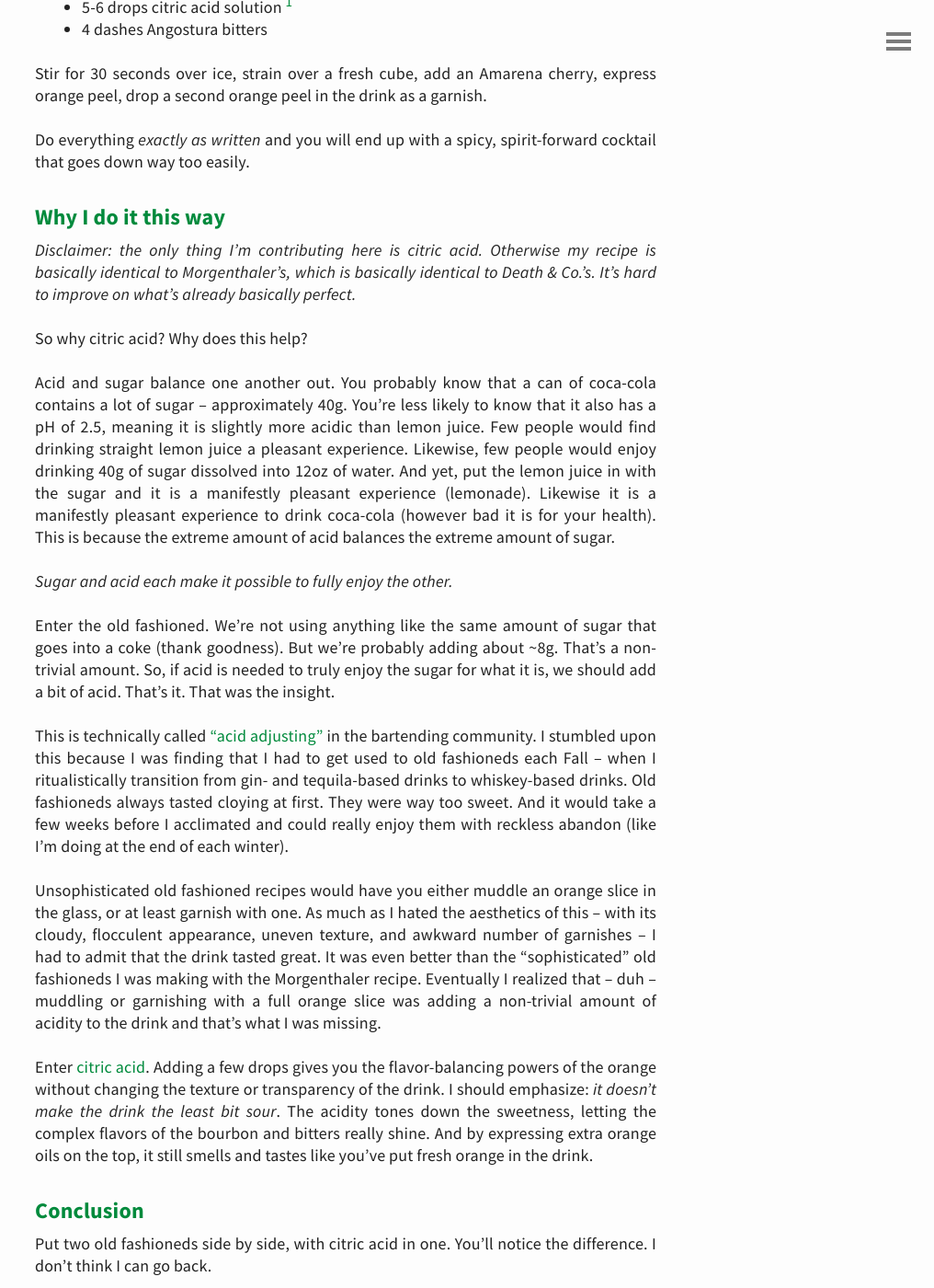
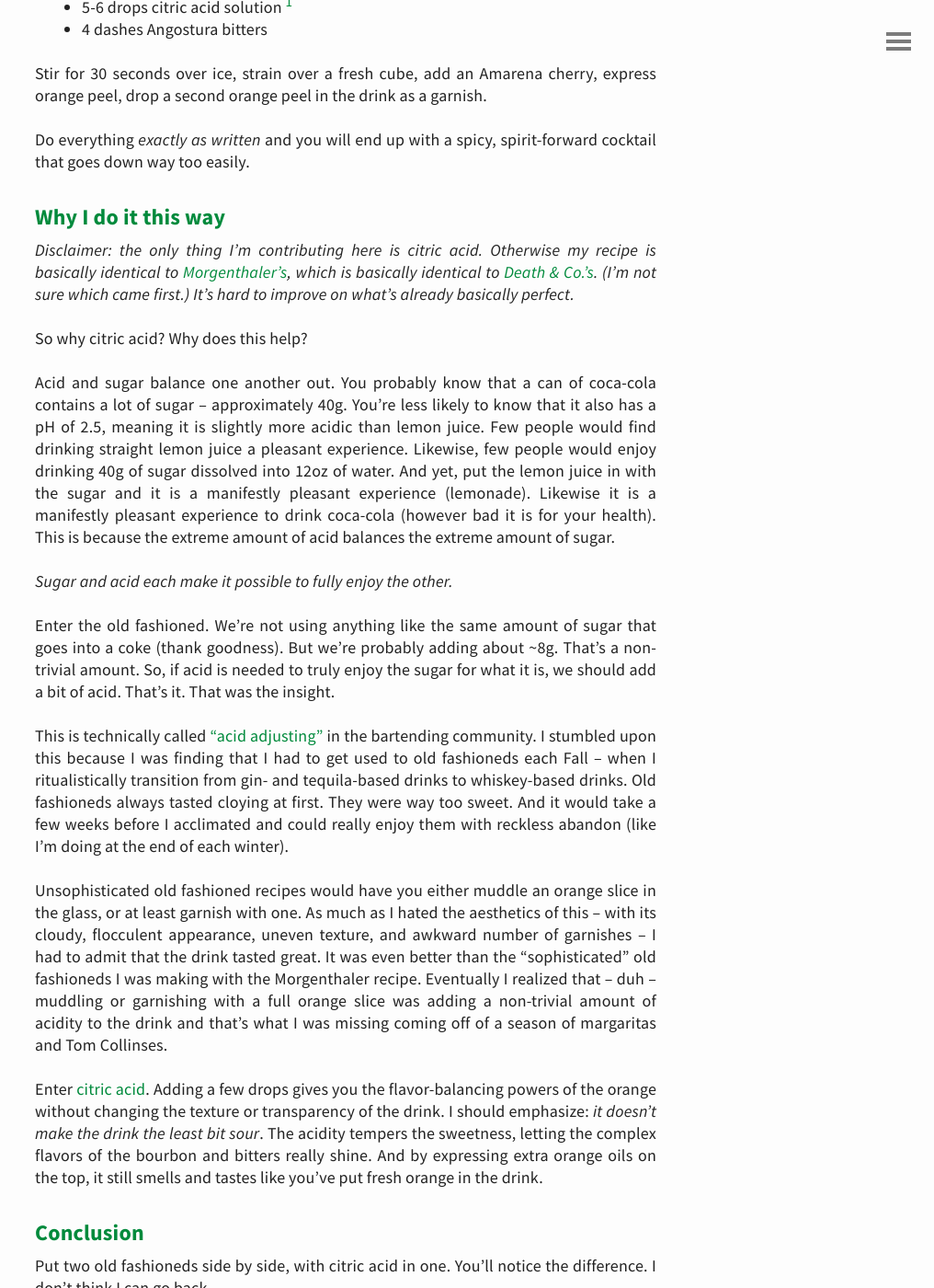
Before and after one commit to davidlaprade/davidlaprade.github.io, a Jekyll site: the page built from _posts/2021-01-27-a-perfectly-balanced-old-fashioned.md, in a window 1280 px wide and 1400 px high, scrolled down 1094 px. Shown: the whole window at 92% size, without its empty margins (264-1280 px from the left). Built offline with Jekyll 4.4.1, drawn with Linux system fonts in a browser that asks for light colours; comment, search, counter and statistics services are not loaded.

Commit message:
Add links to the old fashioned recipes I refer to

```diff
--- a/_posts/2021-01-27-a-perfectly-balanced-old-fashioned.md
+++ b/_posts/2021-01-27-a-perfectly-balanced-old-fashioned.md
@@ -22,8 +22,8 @@ spirit-forward cocktail that goes down way too easily.
 ### Why I do it this way
 
 _Disclaimer: the only thing I'm contributing here is citric acid. Otherwise my
-recipe is basically identical to Morgenthaler's, which is basically identical to
-Death & Co.'s. It's hard to improve on what's already basically perfect._
+recipe is basically identical to [Morgenthaler's](https://www.foodrepublic.com/2014/10/01/the-old-fashioned-easy-to-make-well-at-home-easy-to-screw-up-at-home/), which is basically identical to
+[Death & Co.'s](https://drinkdeathandcobook.blogspot.com/p/old-fashioned.html). (I'm not sure which came first.) It's hard to improve on what's already basically perfect._
 
 So why citric acid? Why does this help?
 
@@ -61,13 +61,14 @@ appearance, uneven texture, and awkward number of garnishes -- I had to
 admit that the drink tasted great. It was even better than the "sophisticated"
 old fashioneds I was making with the Morgenthaler recipe.  Eventually I realized
 that -- duh -- muddling or garnishing with a full orange slice was adding a non-trivial
-amount of acidity to the drink and that's what I was missing.
+amount of acidity to the drink and that's what I was missing coming off of a
+season of margaritas and Tom Collinses.
 
 Enter [citric
 acid](https://www.amazon.com/NOW-Foods-Sprouting-Substitute-Preservative/dp/B0014UCJ8Q).
 Adding a few drops gives you the flavor-balancing powers of the orange without
 changing the texture or transparency of the drink. I should emphasize: _it
-doesn't make the drink the least bit sour_. The acidity tones down the sweetness,
+doesn't make the drink the least bit sour_. The acidity tempers the sweetness,
 letting the complex flavors of the bourbon and bitters really shine. And by
 expressing extra orange oils on the top, it still smells and tastes like you've
 put fresh orange in the drink.
```
